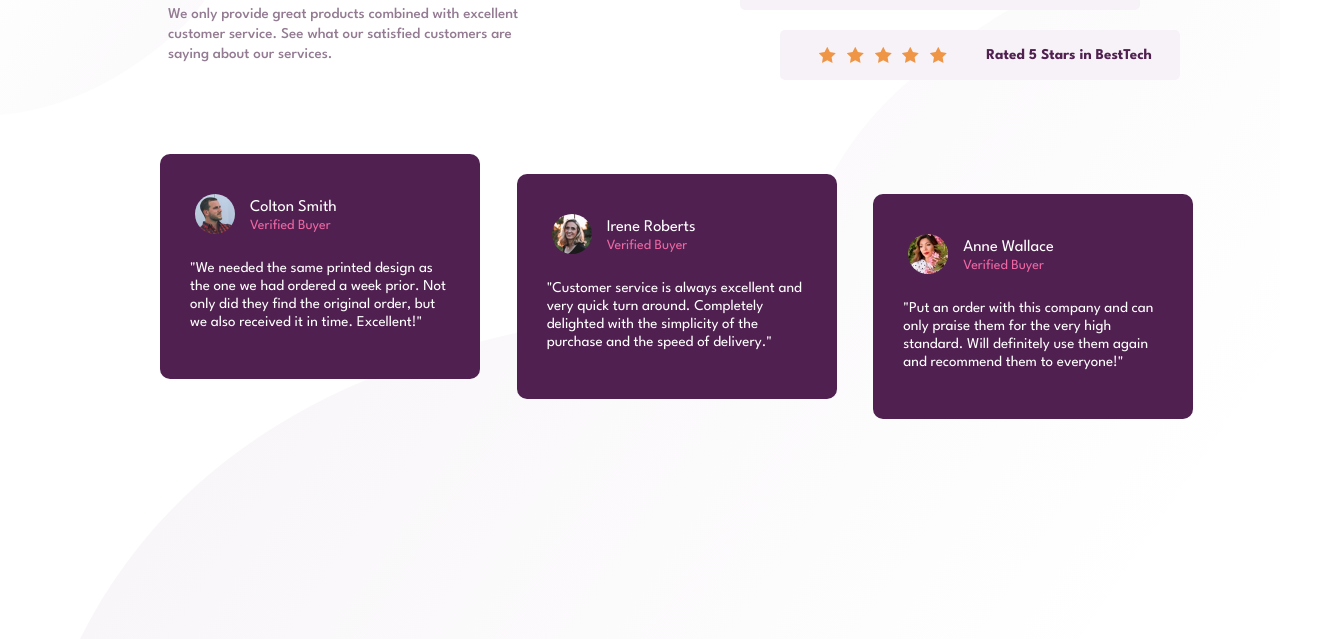
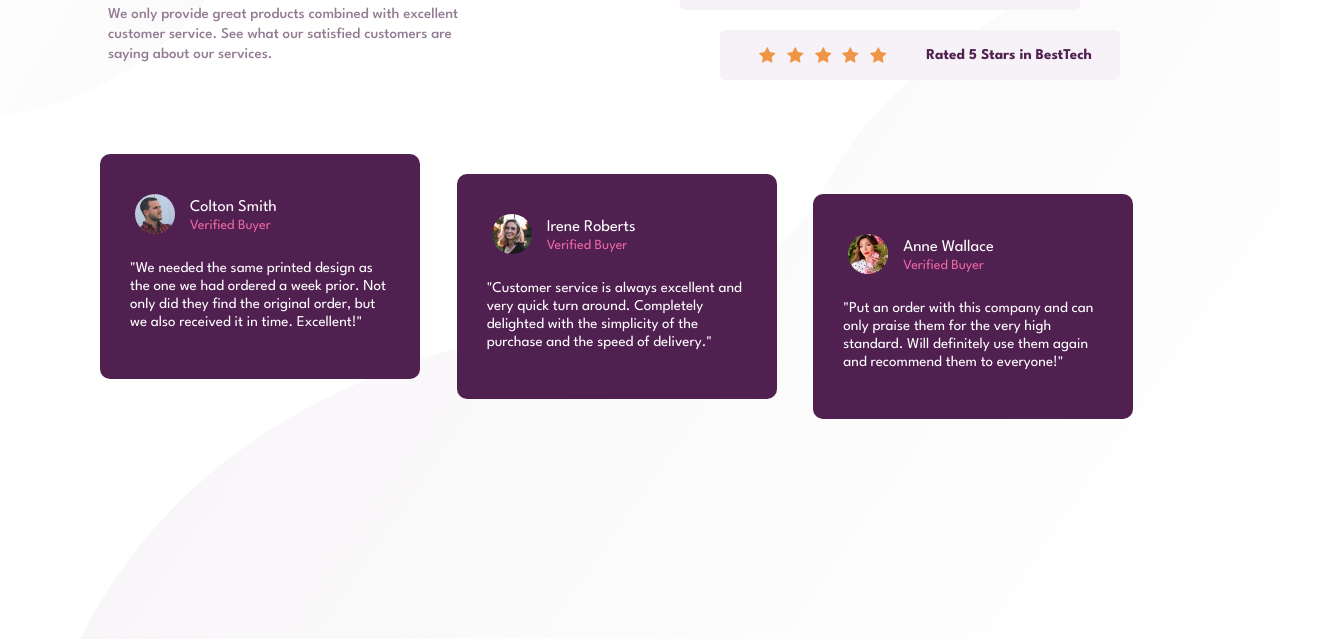
Before and after one commit to JCrotzer/Social-proof-section, a plain HTML site: page index.html in a window 1280 px wide. Shown: the part 265-904 px from the top of the page, 1340 px wide, since content can reach past the window. Drawn offline with Linux system fonts and the light colour scheme.

Commit message:
updated css

```diff
--- a/css/style.css
+++ b/css/style.css
@@ -5,8 +5,10 @@
 }
 
 body {
-    width: 100%;
-    height: 100%;
+    min-height: 100vh;
+    display: flex;
+    justify-content: center;
+    align-items: center;
     font-family: 'League Spartan', sans-serif;
     font-size: 15px;
     background-image: url(../images/bg-pattern-top-mobile.svg);
@@ -14,12 +16,6 @@ body {
     background-size: 100%;
     background-position: top -60px left 15px;
 }
-
-/* html {
-    background-image: url(../images/bg-pattern-bottom-mobile.svg);
-    background-repeat: no-repeat;
-    background-position: top 800px left 50px;
-} */
 
 /* ****MOBILE**** */
 
```
